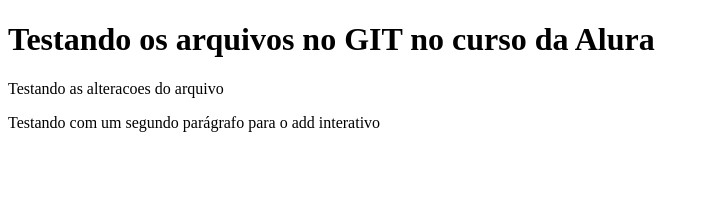
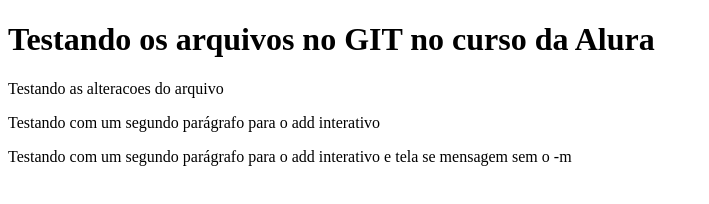
Before and after one commit to Leodma/curso-git, a plain HTML site: page index.html in a window 1280 px wide. Shown: the whole page, without its empty margins (0-709 px from the left). Drawn offline with Linux system fonts and the light colour scheme.

Commit message:
Mais um commit e ainda apanhando para entender

```diff
--- a/index.html
+++ b/index.html
@@ -11,6 +11,6 @@
 	<h1>Testando os arquivos no GIT no curso da Alura</h1>
 	<p>Testando as alteracoes do arquivo</p>
 	<p>Testando com um segundo parágrafo para o add interativo</p>
-
+	<p>Testando com um segundo parágrafo para o add interativo e tela se mensagem sem o -m</p>
 </body>
 </html>
```
